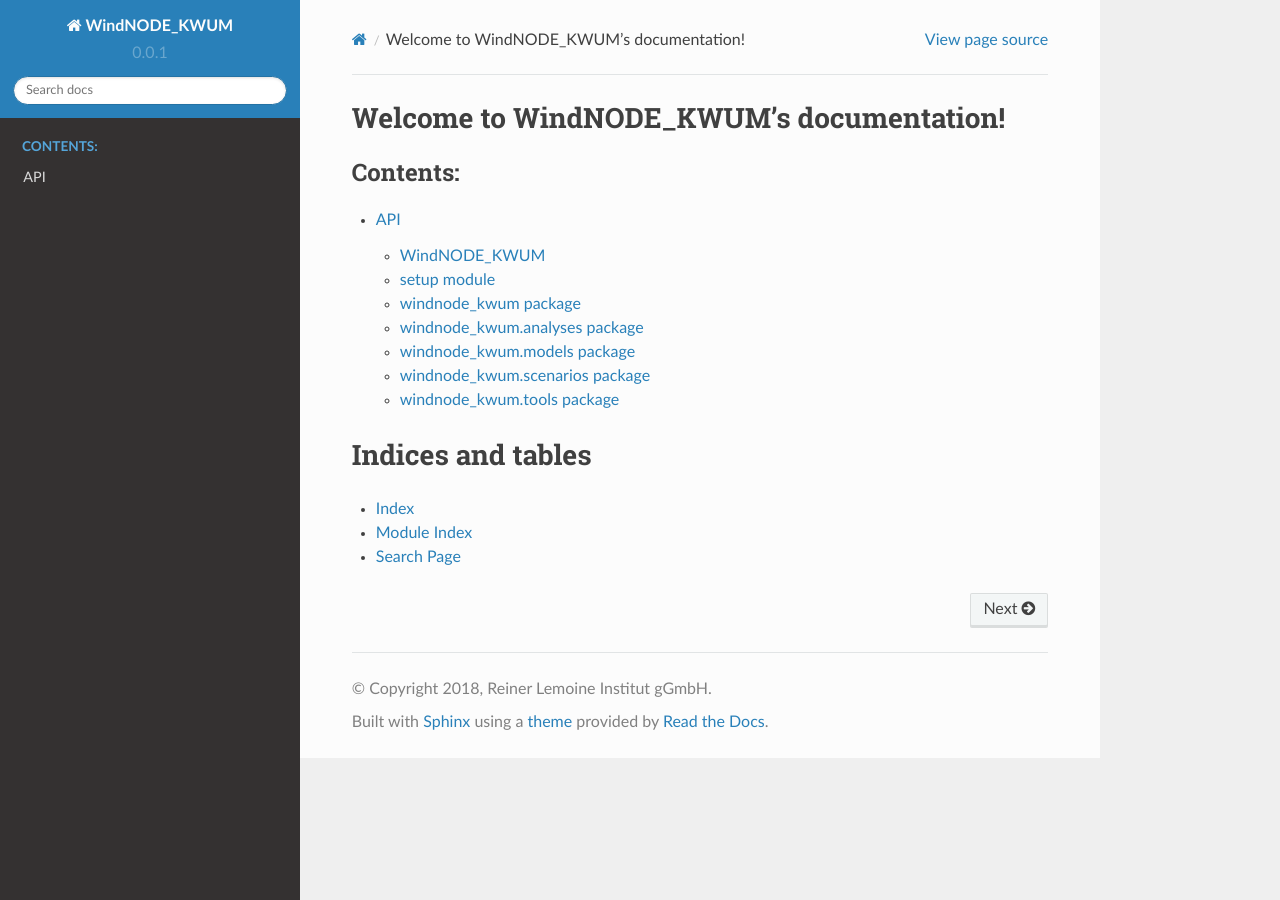
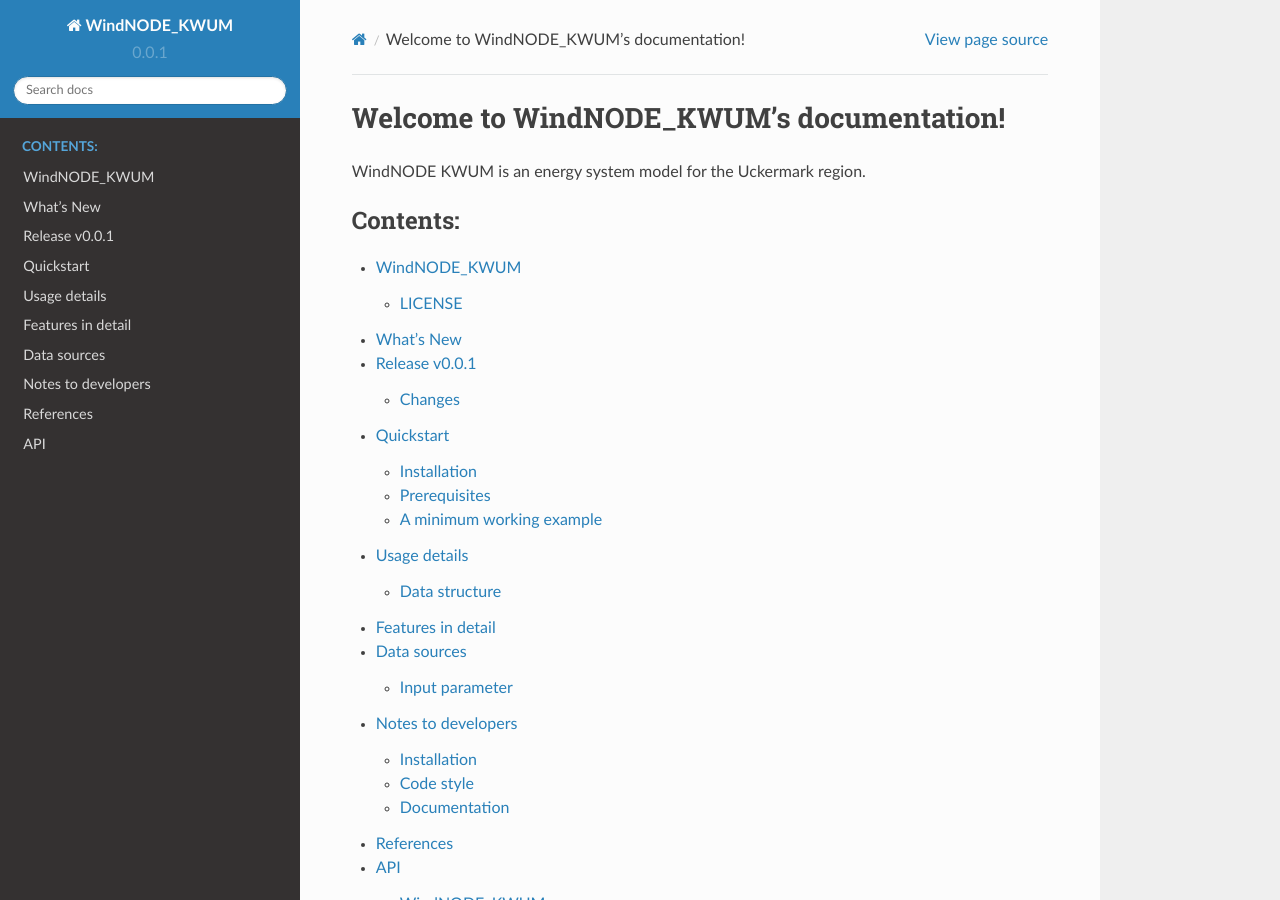
Before and after one commit to windnode/WindNODE_KWUM, a Sphinx documentation site: the page built from doc/index.rst, in a window 1280 px wide and 900 px high. Built offline with Sphinx 7.4.7 and the Read the Docs theme 2.0.0, drawn with Linux system fonts in a browser that asks for light colours; formulas are drawn with MathJax 3.

Commit message:
create basic doc structure

```diff
--- /dev/null
+++ b/doc/data_sources.rst
@@ -0,0 +1,8 @@
+.. _data-sources:
+
+Data sources
+============
+
+
+Input parameter
+---------------
--- /dev/null
+++ b/doc/dev_notes.rst
@@ -0,0 +1,15 @@
+.. _dev-notes:
+
+Notes to developers
+===================
+
+Installation
+------------
+
+
+Code style
+----------
+
+
+Documentation
+-------------
--- /dev/null
+++ b/doc/features_in_detail.rst
@@ -0,0 +1,4 @@
+.. _features-in-detail:
+
+Features in detail
+==================
--- a/doc/index.rst
+++ b/doc/index.rst
@@ -1,15 +1,20 @@
-.. WindNODE_KWUM documentation master file, created by
-   sphinx-quickstart on Wed Sep  5 09:56:46 2018.
-   You can adapt this file completely to your liking, but it should at least
-   contain the root `toctree` directive.
-
 Welcome to WindNODE_KWUM's documentation!
 =========================================
+
+WindNODE KWUM is an energy system model for the Uckermark region.
 
 .. toctree::
    :maxdepth: 2
    :caption: Contents:
 
+   start_page
+   whatsnew
+   quickstart
+   usage_details
+   features_in_detail
+   data_sources
+   dev_notes
+   references
    api
 
 
--- /dev/null
+++ b/doc/quickstart.rst
@@ -0,0 +1,15 @@
+.. _quickstart:
+
+Quickstart
+==========
+
+Installation
+------------
+
+
+Prerequisites
+-------------
+
+
+A minimum working example
+-------------------------
--- /dev/null
+++ b/doc/start_page.rst
@@ -0,0 +1,39 @@
+WindNODE_KWUM
+=============
+
+WindNODE KWUM is an energy system model for the Uckermark region.
+
+The toolbox currently includes
+
+* Something 1
+* Something 2
+
+Features to be included
+
+* Something 1
+* Something 2
+
+See :ref:`quickstart` for the first steps. A deeper guide is provided in :ref:`usage-details`.
+We explain in detail how things are done in :ref:`features-in-detail`.
+:ref:`data-sources` details on how to import and suitable available data sources.
+For those of you who want to contribute see :ref:`dev-notes` and the
+:ref:`api` reference.
+
+
+LICENSE
+-------
+
+Copyright (C) 2018 Reiner Lemoine Institut gGmbH
+
+This program is free software: you can redistribute it and/or modify it under
+the terms of the GNU Affero General Public License as published by the Free
+Software Foundation, either version 3 of the License, or (at your option) any
+later version.
+
+This program is distributed in the hope that it will be useful, but WITHOUT
+ANY WARRANTY; without even the implied warranty of MERCHANTABILITY or FITNESS
+FOR A PARTICULAR PURPOSE. See the GNU Affero General Public License for more
+details.
+
+You should have received a copy of the GNU General Public License along with
+this program. If not, see https://www.gnu.org/licenses/.
--- /dev/null
+++ b/doc/usage_details.rst
@@ -0,0 +1,8 @@
+.. _usage-details:
+
+Usage details
+=============
+
+
+Data structure
+--------------
--- /dev/null
+++ b/doc/whatsnew.rst
@@ -0,0 +1,13 @@
+.. _whats-new:
+
+What's New
+==========
+
+Changelog for each release.
+
+.. contents::
+    :depth: 1
+    :local:
+    :backlinks: top
+
+.. include::  whatsnew/v0-0-1.rst
--- /dev/null
+++ b/doc/whatsnew/v0-0-1.rst
@@ -0,0 +1,7 @@
+Release v0.0.1
+==============
+
+There has been no release yet.
+
+Changes
+-------
```
Also changed, not shown: doc/references.rst (added, +8 -0 lines).
